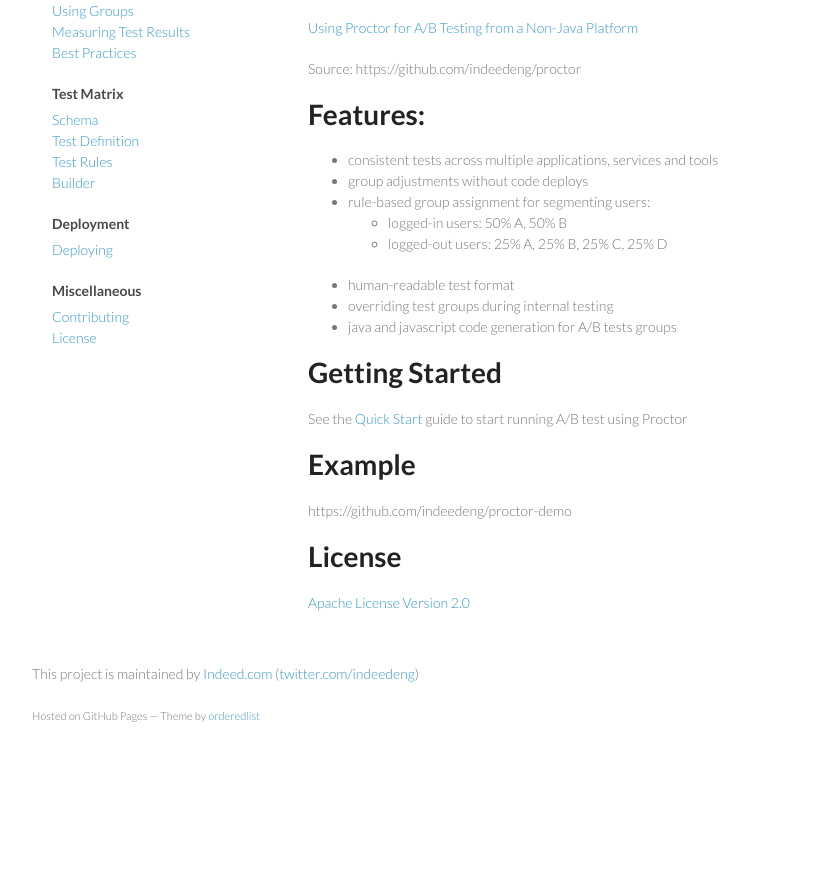
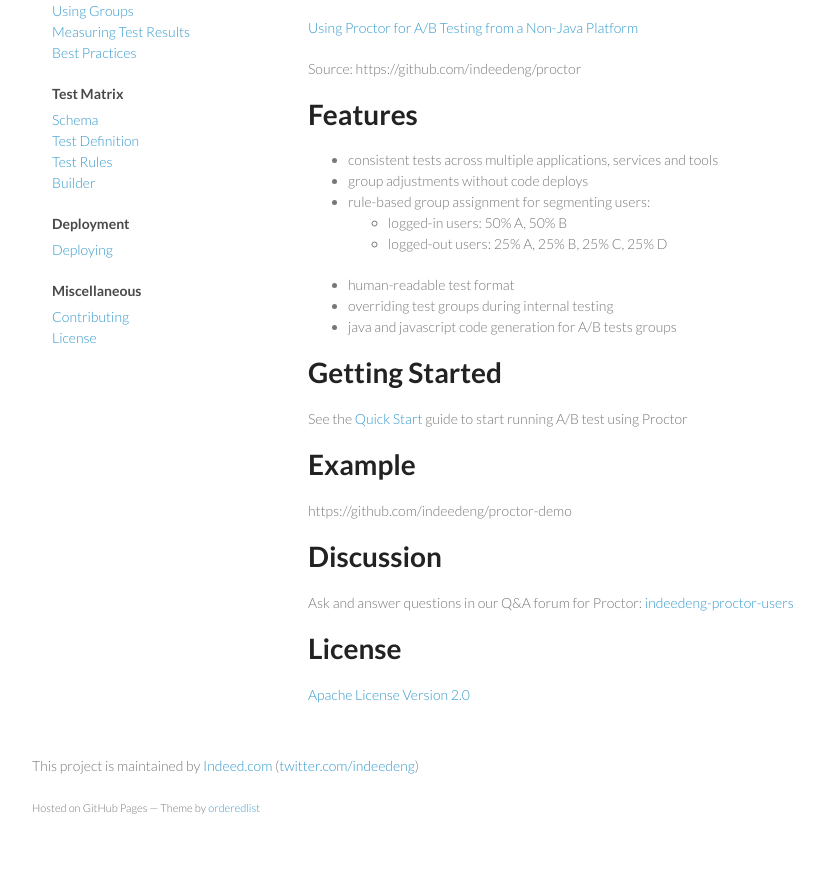
Before and after one commit to indeedeng/proctor, a Jekyll site: the page built from index.md, in a window 1280 px wide. Shown: the part 330-1217 px from the top of the page, without its empty margins (18-842 px from the left). Built offline with Jekyll 4.4.1, drawn with Linux system fonts in a browser that asks for light colours; Markdown is read by kramdown in place of the engine named in the settings; before the commit the page ends 1125 px from its top, so only the background shows below that.

Commit message:
added Discussion section with link to indeedeng-proctor-users group

```diff
--- a/index.md
+++ b/index.md
@@ -16,7 +16,7 @@
 
 Source: https://github.com/indeedeng/proctor
 
-# Features:
+# Features
 - consistent tests across multiple applications, services and tools
 - group adjustments without code deploys
 - rule-based group assignment for segmenting users:
@@ -32,6 +32,9 @@
 # Example
 https://github.com/indeedeng/proctor-demo
 
+# Discussion
+Ask and answer questions in our Q&A forum for Proctor: [indeedeng-proctor-users](https://groups.google.com/forum/#!categories/indeedeng-proctor-users)
+
 # License
 
 [Apache License Version 2.0](https://github.com/indeedeng/proctor/blob/master/LICENSE)
```
